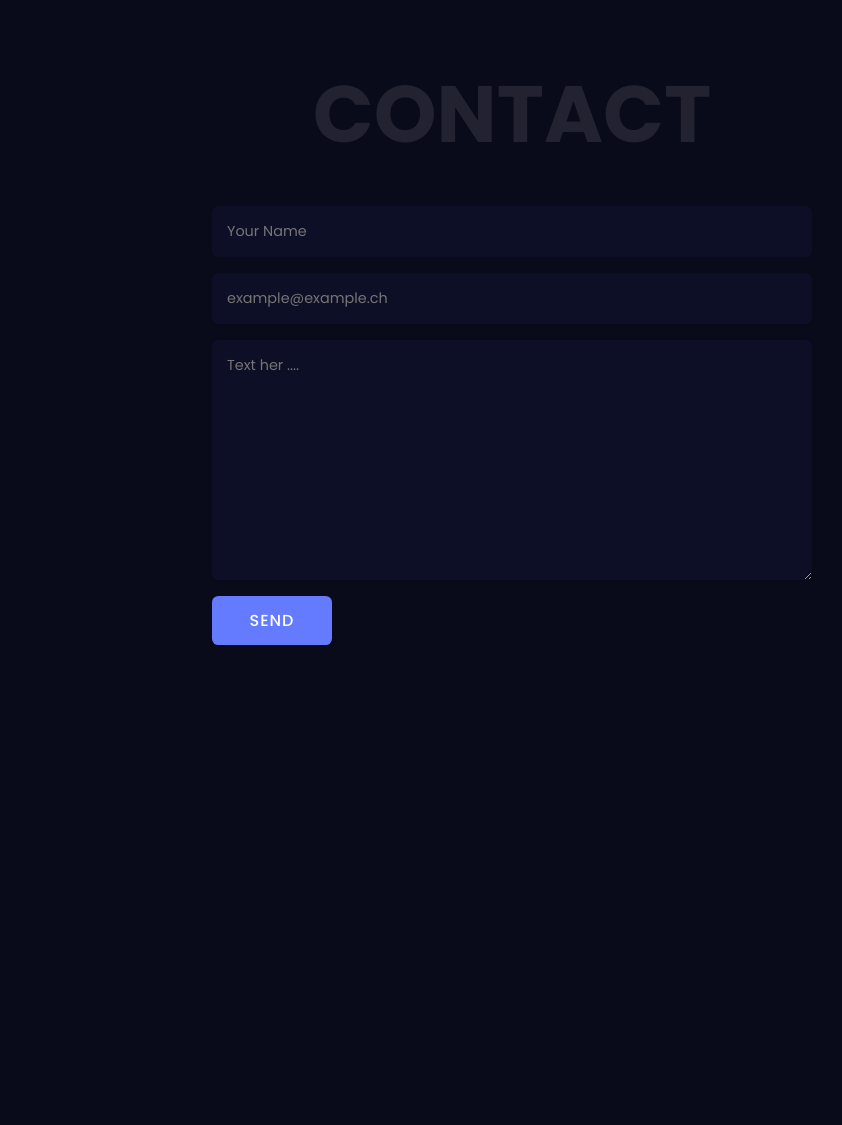
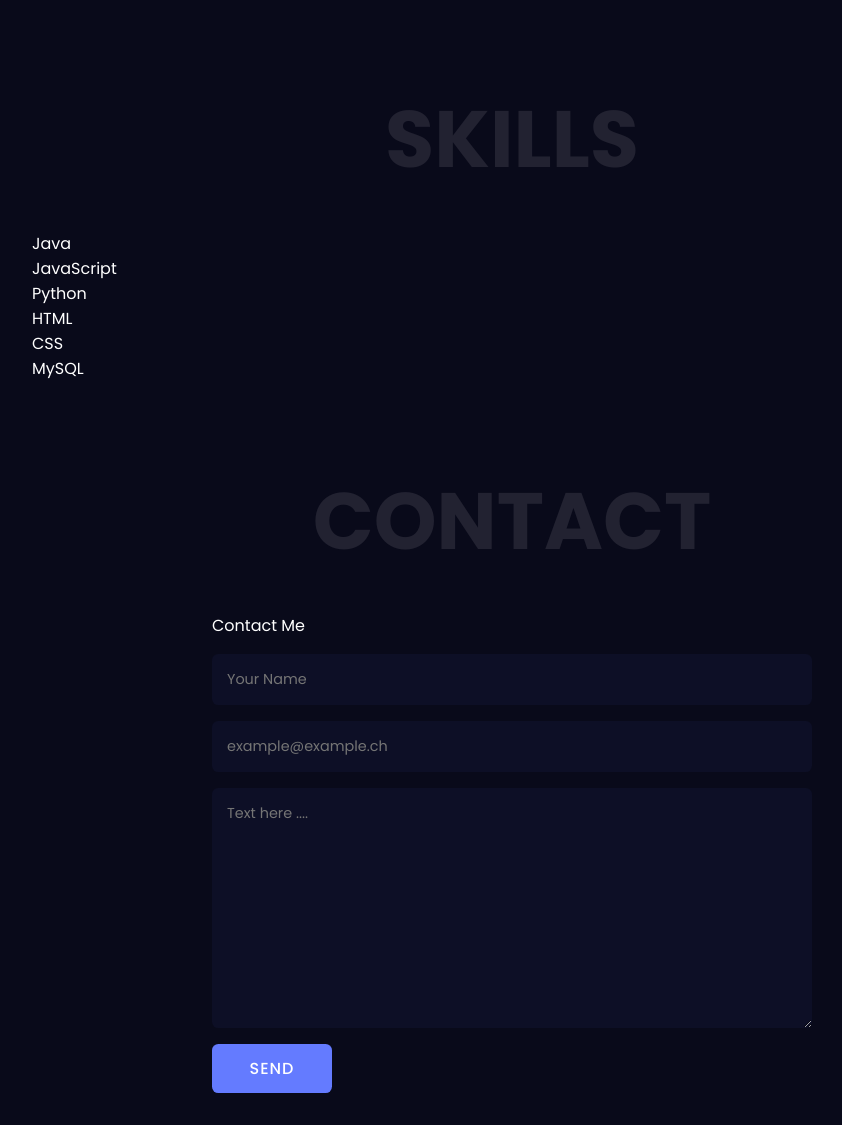
Before and after one commit to ysave/portfolio, a PHP site: page / in a window 1280 px wide. Shown: the part 1879-3004 px from the top of the page, without its empty margins (128-970 px from the left). Before the commit the page ends 2524 px from the top, so only its background shows below. Run offline with PHP 8.4, Linux system fonts and the light colour scheme.

Commit message:
skillbar + php added

```diff
--- a/index.html
+++ b/index.php
@@ -15,6 +15,7 @@
                 <li><a href="#home" class="nav-link">Home</a> </li>
                 <li><a href="#about" class="nav-link">About</a> </li>
                 <li><a href="#projects" class="nav-link">Projects</a> </li>
+                <li><a href="#skills" class="nav-link">Skills</a> </li>
                 <li><a href="#contact" class="nav-link">Contact</a> </li>
             </ul>
             <div class="menu-icon">
@@ -47,7 +48,8 @@
             </div>
             <div class="about-text">
                 <p>Hello. My Name is Nick.</p>
-                <p> I am from Switzerland and making an apprenticeship as computer scientist.</p>
+                <p>I'm a Swiss Student, making an apprenticeship as a computer scientist in Zürich.</p>
+                <p>My main program languages are Java and JavaScript, but im open to learn new languages.</p>
             </div>
         </div>
     </section>
@@ -132,15 +134,113 @@
             </div>
         </div>
     </section>
+    <section class="skills container" id="skills">
+        <h2 class="heading">Skills</h2>
+        <div class="skills-content">
+            <div class="skill">
+                <div class="skill-name">Java</div>
+                <div class="skill-bar">
+                    <div class="skill-per" per="90%" style="max-width: 90%;"></div>
+                </div>
+            </div>
+            <div class="skill">
+                <div class="skill-name">JavaScript</div>
+                <div class="skill-bar">
+                    <div class="skill-per" per="80%" style="max-width: 80%;"></div>
+                </div>
+            </div>
+            <div class="skill">
+                <div class="skill-name">Python</div>
+                <div class="skill-bar">
+                    <div class="skill-per" per="70%" style="max-width: 70%;"></div>
+                </div>
+            </div>
+            <div class="skill">
+                <div class="skill-name">HTML</div>
+                <div class="skill-bar">
+                    <div class="skill-per" per="75%" style="max-width: 75%;"></div>
+                </div>
+            </div>
+            <div class="skill">
+                <div class="skill-name">CSS</div>
+                <div class="skill-bar">
+                    <div class="skill-per" per="60%" style="max-width: 60%;"></div>
+                </div>
+            </div>
+            <div class="skill">
+                <div class="skill-name">MySQL</div>
+                <div class="skill-bar">
+                    <div class="skill-per" per="65%" style="max-width: 65%;"></div>
+                </div>
+            </div>
+        </div>
+    </section>
     <section class="contact container" id="contact">
+        <?php
+            //Initialize Variables
+            $nameErr = $emailErr = $messageErr = "";
+            $name = $email = $message = "";
+
+            //Wenn senden gedrückt wurde
+            if (isset($_POST['submit'])) {
+                //Name überprüfung
+                if (empty($_POST["name"])) {
+                    $nameErr = "Bitte geben sie einen Name ein.";
+                } else {
+                    $name = test_input($_POST["name"]);
+                    //check name on RegEx
+                    if (!preg_match("/^[a-zA-Z-' ]{2,}$/", $name)) {
+                        $nameErr = "Es sind nur Buchstaben erlaubt.";
+                    }
+                }
+                //check message
+                if (empty($_POST["message"])) {
+                    $messageErr = "Bitte geben sie eine Nachricht ein.";
+                } else {
+                    $message = test_input($_POST["message"]);
+                }
+                //echek email
+                if (empty($_POST["email"])) {
+                    $emailErr = "Bitte geben sie eine verfügbare Email ein.";
+                } else {
+                    $email = test_input($_POST["email"]);
+                    //check email on RegEx
+                    if (!filter_var($email, FILTER_VALIDATE_EMAIL)) {
+                        $emailErr = "Geben sie eine formal gerechte email ein.";
+                    }
+                }
+
+            }
+            //tests input on cross-scripting
+            function test_input($data) {
+                $data = trim($data);
+                $data = stripslashes($data);
+                $data = htmlspecialchars($data);
+            return $data;
+            }
+        ?>
         <h2 class="heading">Contact</h2>
         <form action="" class="contact-form" id="contact-form">
-            <input type="text" placeholder="Your Name" class="name" required>
-            <input type="email" name="" id="" placeholder="example@example.ch" class="email" required>
-            <textarea name="" id="" cols="30" rows="10" placeholder="Text her ...." class="message" required></textarea>
+            <span>Contact Me</span>
+            <input type="text" placeholder="Your Name" class="name" id="name" required>
+            <input type="email" name="email" id="email" placeholder="example@example.ch" class="email" required>
+            <textarea name="message" id="message" cols="30" rows="10" placeholder="Text here ...." class="message" required></textarea>
             <input type="submit" value="Send" class="send-btn">
         </form>
+        <?php
+        if ($nameErr === ''  && $emailErr === '' && $messageErr === '' && isset($_POST['submit']) && !empty($_POST['name']) && !empty($_POST['email']) && !empty($_POST['message'])) {
+            //mail('mail', 'Message from Portfolio', $message, "From: $email");
+            $name = "";
+            $message= "";
+            $email = "";
+            $name = $_POST['name'];
+            $email = $_POST['email'];
+            $message = $_POST['message'];
+            echo "hello";
+        }
+        ?>
     </section>
+    <script src="https://unpkg.com/sweetalert/dist/sweetalert.min.js"></script>
     <script src="js/main.js"></script>
 </body>
 </html>
```
